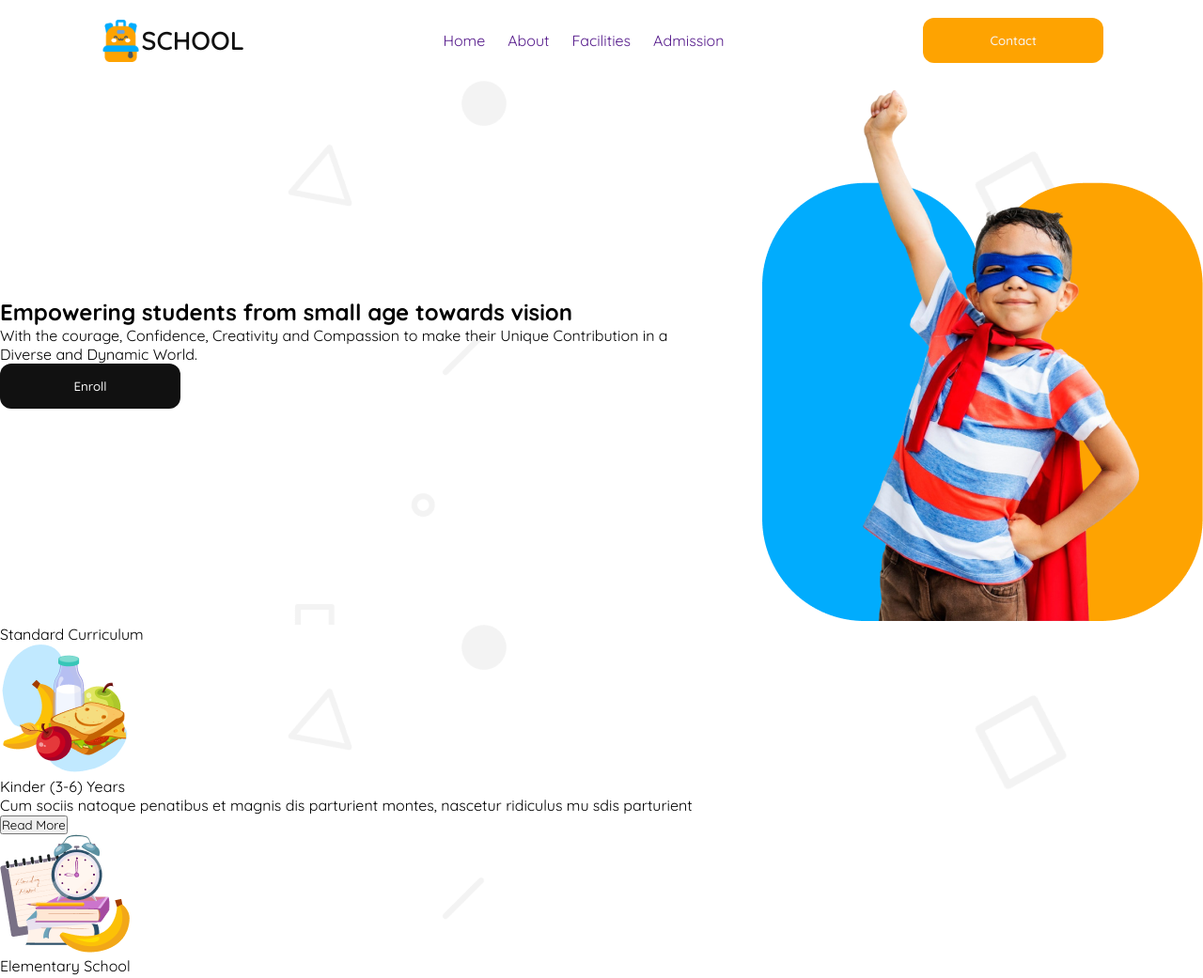
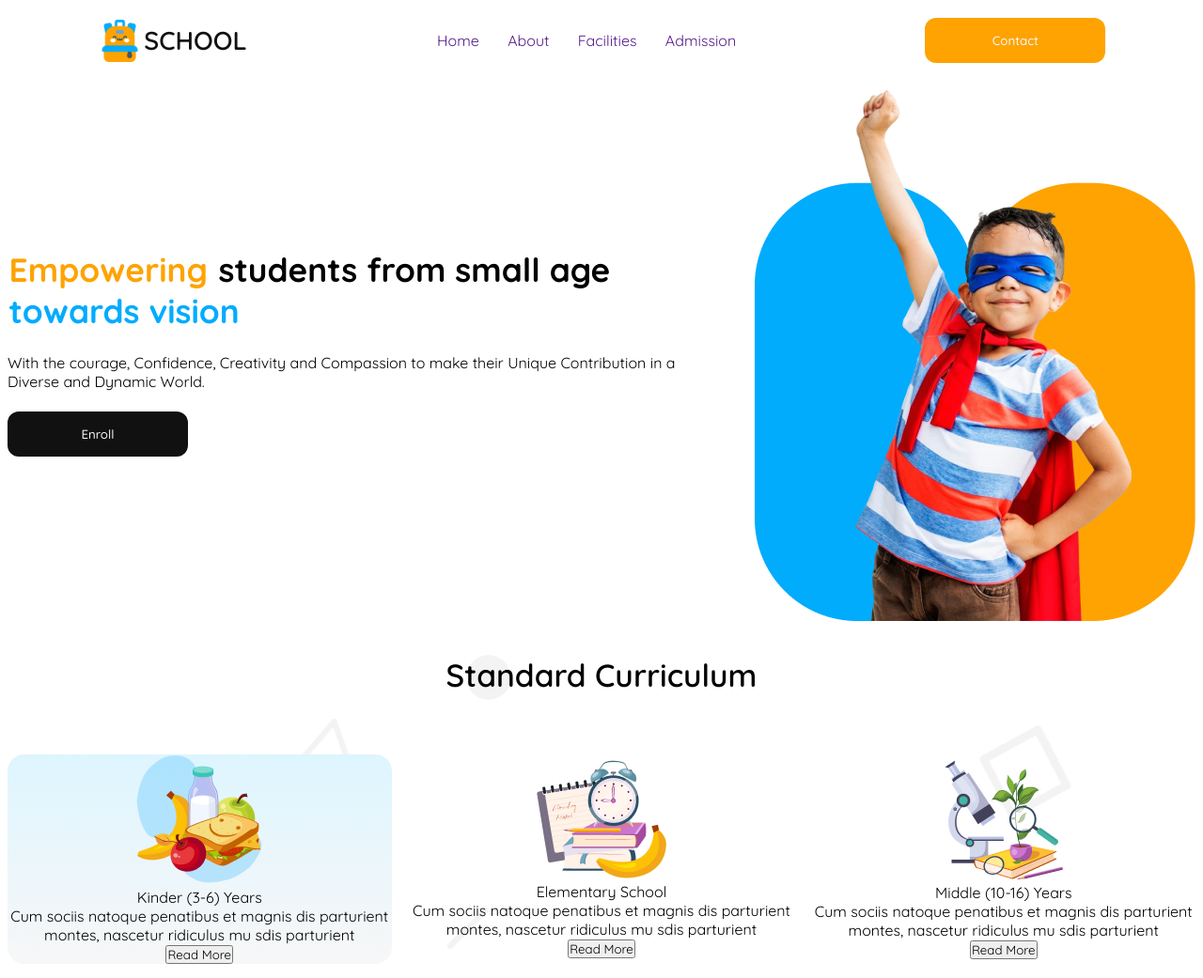
Before and after one commit to AzizaZaman101/B11-A2-Kids-School-solve, a plain HTML site: page index.html in a window 1280 px wide. Shown: the top 1041 px of the page at 94% size. Drawn offline with Linux system fonts and the light colour scheme.

Commit message:
added the css for the standard curriculum part

```diff
--- a/index.html
+++ b/index.html
@@ -42,20 +42,24 @@
 
     <!--Hero section-->
 
-    <section class="hero background_pic">
+    <section class="hero">
       <div class="main_description">
         <h1 class="main_heading">
           <span class="primary-yellow">Empowering</span> students from small age
           <span class="primary-blue">towards vision</span>
         </h1>
-        <p class="descrption">
+        <p class="description">
           With the courage, Confidence, Creativity and Compassion to make their
           Unique Contribution in a Diverse and Dynamic World.
         </p>
         <button class="regular black">Enroll</button>
       </div>
       <div class="image">
-        <img src="./assets/hero-kids.png" alt="This is the hero kid picture" />
+        <img
+          src="./assets/hero-kids.png"
+          alt="This is the hero kid picture"
+          class="image"
+        />
       </div>
     </section>
 
@@ -64,7 +68,7 @@
     <main class="background_pic">
       <p class="second_heading">Standard Curriculum</p>
       <div class="curriculum_cards">
-        <div class="card-1">
+        <div class="card card-1">
           <img src="./assets/kinder.png" alt="" class="card_image" />
           <p class="card_heading">Kinder (3-6) Years</p>
           <p class="card_description">
@@ -73,7 +77,7 @@
           </p>
           <button class="card-btn">Read More</button>
         </div>
-        <div class="card-2">
+        <div class="card card-2">
           <img src="./assets/elementary.png" alt="" class="card_image" />
           <p class="card_heading">Elementary School</p>
           <p class="card_description">
@@ -82,7 +86,7 @@
           </p>
           <button class="card-btn">Read More</button>
         </div>
-        <div class="card-3">
+        <div class="card card-3">
           <img src="./assets/middle.png" alt="" class="card_image" />
           <p class="card_heading">Middle (10-16) Years</p>
           <p class="card_description">
--- a/style.css
+++ b/style.css
@@ -2,7 +2,7 @@
 @import url('https://fonts.googleapis.com/css2?family=Quicksand:wght@300..700&display=swap');
 
 *{
-    margin:0rem;
+    margin: 0rem 0.1rem;
     padding:0rem;
     font-family: "Quicksand", sans-serif;
 }
@@ -16,6 +16,14 @@
     --nav-blue: #05D4DF;
     --nav-violet: #5D58EF;
 }
+.primary-yellow{
+    color:var(--primary-yellow);
+}
+.primary-blue{
+    color:var(--primary-blue);
+}
+
+
 
 /*shared styles*/
 
@@ -47,7 +55,11 @@ li>a{
     background-image: url(./assets/bg.png);
 }
 
-
+.second_heading{
+    text-align: center;
+    font-size: 2.1rem;
+    font-weight: 600;
+}
 
 /*Header styles*/
 
@@ -95,13 +107,45 @@ header{
 .hero{
     display: flex;
     align-items: center;
+    justify-content: space-around;
     gap: 3.1rem;
+    padding-bottom: 2rem;;
+}
+
+.main_heading{
+    font-size: 2.2rem;
+}
+
+.description{
+    padding: 1.4rem 0rem;
 }
 
 
 /*Standard Curriculum*/
 
+.curriculum_cards{
+    padding: 4rem 0rem;
+    display: grid;
+    grid-template-columns: repeat(3,1fr);
+    justify-content: center;
+    align-items: center;
+    text-align: center;
+    gap: 1rem;
+}
 
+.card{
+    border-style: none;
+    border-radius: 18px;
+}
+
+.card-1{
+    background-image: linear-gradient(#DEF5FF,var(--primary-white));
+
+}
+
+.card_image{
+    width:;
+}
 
 /*Our Stories*/
 
@@ -122,6 +166,11 @@ footer{
 @media screen and (max-width: 576px){
 
    /*header*/
+
+   header{
+    border-bottom: 2px solid var(--primary-yellow);;
+   }
+
    .navlinks{
     display: none;
    }
@@ -136,6 +185,13 @@ footer{
 
    /*Hero sections*/
 
-   .
+   .hero{
+    flex-direction: column-reverse;
+    text-align: center;
+   }
+
+   .image{
+    width:100%;
+   }
 
 }
```
